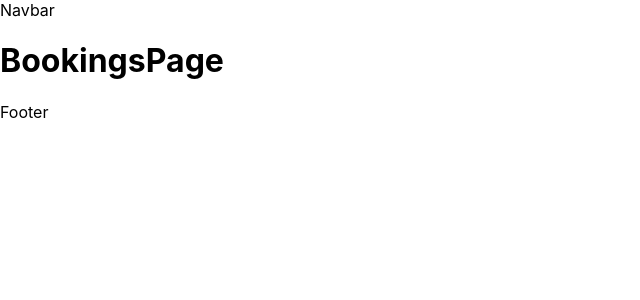
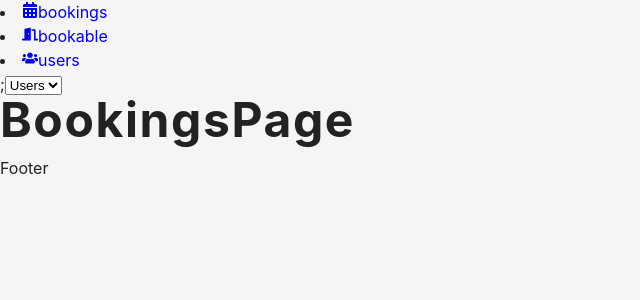
Before and after one commit to VladiVK/react-ts-bookable, a React (Create React App) app: page / in a window 1280 px wide. Shown: the top 300 px of the page, without its empty margins (0-640 px from the left). Built offline with nearby package versions, Linux system fonts and the light colour scheme.

Commit message:
chore: initial global css

```diff
--- a/package.json
+++ b/package.json
@@ -17,6 +17,7 @@
     "react-redux": "^8.0.2",
     "react-router-dom": "^6.3.0",
     "react-scripts": "^2.1.3",
+    "styled-components": "^5.3.5",
     "typescript": "^4.7.4",
     "web-vitals": "^2.1.4"
   },
--- a/src/components/index.js
+++ b/src/components/index.js
@@ -1,4 +1,5 @@
 import Navbar from './navbar';
 import Footer from './footer';
 import UserPicker from './userPicker';
-export { Navbar, Footer, UserPicker };
+import NavbarLinks from './navbarLinks';
+export { Navbar, NavbarLinks, Footer, UserPicker };
--- a/src/components/navbar/Navbar.tsx
+++ b/src/components/navbar/Navbar.tsx
@@ -1,7 +1,16 @@
 import React from 'react';
+import NavbarLinks from '../navbarLinks';
+import UserPicker from '../userPicker';
 
 const Navbar = () => {
-  return <div>Navbar</div>;
+  return (
+    <nav>
+      <div className='nav__center'>
+        <NavbarLinks />
+        <UserPicker />
+      </div>
+    </nav>
+  );
 };
 
 export default Navbar;
--- /dev/null
+++ b/src/components/navbarLinks/NavbarLinks.tsx
@@ -0,0 +1,23 @@
+import React from 'react';
+import { NavLink } from 'react-router-dom';
+import { links } from '../../utils/constants';
+
+const NavbarLinks = () => {
+  return (
+    <>
+      {links.map((link) => {
+        return (
+          <li key={link.id}>
+            <NavLink to={link.url}>
+              {link.icon}
+              <span>{link.title}</span>
+            </NavLink>
+          </li>
+        );
+      })}
+      ;
+    </>
+  );
+};
+
+export default NavbarLinks;
--- /dev/null
+++ b/src/components/navbarLinks/index.ts
@@ -0,0 +1,2 @@
+import NavbarLinks from './NavbarLinks';
+export default NavbarLinks;
--- a/src/components/userPicker/UserPicker.tsx
+++ b/src/components/userPicker/UserPicker.tsx
@@ -1,7 +1,11 @@
 import React from 'react';
 
 const UserPicker = () => {
-  return <div>UserPicker</div>;
+  return (
+    <select>
+      <option value=''>Users</option>
+    </select>
+  );
 };
 
 export default UserPicker;
--- a/src/index.css
+++ b/src/index.css
@@ -1,3 +1,33 @@
+/* VARIABLES */
+
+:root {
+  /* accent colors */
+  --clr-main-bg: #f5f5f5;
+  --clr-white: #fff;
+  --clr-orange: #ff7817;
+  --clr-green: #07cb79;
+  --clr-green-light: hsla(155, 93%, 41%, 0.21);
+  --clr-black: #222;
+  --clr-grey: #989898;
+
+  --transition: all 0.3s linear;
+  --spacing: 0.1rem;
+  --radius: 0.25rem;
+  --light-shadow: 0 5px 15px rgba(0, 0, 0, 0.1);
+  --dark-shadow: 0 5px 15px rgba(0, 0, 0, 0.2);
+  --max-width: 1170px;
+  --fixed-width: 620px;
+}
+/* GLOBAL STYLES */
+
+*,
+::after,
+::before {
+  margin: 0;
+  padding: 0;
+  box-sizing: border-box;
+}
+
 body {
   margin: 0;
   font-family: -apple-system, BlinkMacSystemFont, 'Segoe UI', 'Roboto', 'Oxygen',
@@ -5,9 +35,231 @@ body {
     sans-serif;
   -webkit-font-smoothing: antialiased;
   -moz-osx-font-smoothing: grayscale;
+  background: var(--clr-main-bg);
+  color: var(--clr-black);
+  line-height: 1.5;
+  font-size: 0.875rem;
 }
 
 code {
   font-family: source-code-pro, Menlo, Monaco, Consolas, 'Courier New',
     monospace;
 }
+ul {
+  list-style-type: none;
+}
+a {
+  text-decoration: none;
+}
+hr {
+  border: none;
+  border-top: 1px solid var(--clr-grey);
+}
+h1,
+h2,
+h3,
+h4,
+h5 {
+  letter-spacing: var(--spacing);
+  text-transform: capitalize;
+  line-height: 1.25;
+  margin-bottom: 0.75rem;
+}
+h1 {
+  font-size: 2.5rem;
+}
+h2 {
+  font-size: 2rem;
+}
+h3 {
+  font-size: 1.5rem;
+}
+h4 {
+  font-size: 1.25rem;
+}
+h5 {
+  font-size: 0.875rem;
+}
+p {
+  margin-bottom: 1.25rem;
+  color: var(--clr-black);
+}
+@media screen and (min-width: 800px) {
+  h1 {
+    font-size: 3rem;
+  }
+  h2 {
+    font-size: 2.5rem;
+  }
+  h3 {
+    font-size: 2rem;
+  }
+  h4 {
+    font-size: 1.5rem;
+  }
+  h5 {
+    font-size: 1rem;
+  }
+  body {
+    font-size: 1rem;
+  }
+  h1,
+  h2,
+  h3,
+  h4 {
+    line-height: 1;
+  }
+}
+/*  global classes */
+
+/* section */
+.section {
+  padding: 5rem 0;
+}
+.container-center {
+  width: 90vw;
+  margin: 0 auto;
+  max-width: var(--max-width);
+}
+
+@keyframes spinner {
+  to {
+    transform: rotate(360deg);
+  }
+}
+
+.loading {
+  width: 6rem;
+  height: 6rem;
+  margin: 0 auto;
+  margin-top: 10rem;
+  border-radius: 50%;
+  border: 4px solid #ccc;
+  border-top-color: var(--clr-orange);
+  animation: spinner 0.6s linear infinite;
+}
+
+.btn {
+  text-transform: uppercase;
+
+  background: var(--clr-green);
+  color: var(--clr-white);
+
+  padding: 0.375rem 0.75rem;
+  letter-spacing: var(--spacing);
+  display: inline-block;
+  font-weight: 400;
+  transition: var(--transition);
+  font-size: 0.875rem;
+  cursor: pointer;
+  box-shadow: 0 1px 3px rgba(0, 0, 0, 0.2);
+  border-radius: var(--radius);
+  border-color: transparent;
+}
+.btn:hover {
+  background: var(--clr-green-light);
+}
+
+/*
+.page-100 {
+  min-height: calc(100vh - 10rem);
+  padding: 5rem 0;
+}
+.page {
+  min-height: calc(100vh - (20vh + 10rem));
+} */
+
+/* ****** Project css for checking ******** */
+
+/* header {
+  margin: 0;
+  padding: 1rem;
+  display: flex;
+  justify-content: space-between;
+  align-items: center;
+  background: var(--primary);
+}
+
+header ul {
+  list-style: none;
+  padding: 0;
+  margin: 0;
+}
+
+header li {
+  display: inline-block;
+  margin: 0 1rem 0 0;
+  padding: 0;
+}
+
+header a.btn {
+  width: 9rem;
+}
+
+.btn {
+  background: var(--button-bg);
+  color: var(--light-text);
+  border: none;
+  border-radius: 1.5rem;
+  padding: 0.5rem 1.5rem;
+  margin-left:0.5rem;
+  font-size: 1rem;
+  transition: all 0.4s ease;
+  display: inline-flex;
+  align-items: center;
+  justify-content: center;
+  cursor: pointer;
+  box-sizing: border-box;
+}
+.btn:first-child {
+  margin-left: 0;
+}
+
+a.btn {
+  text-decoration: none;
+  background-color: var(--primary);
+}
+
+.btn-delete {
+  background: var(--error);
+  color: white;
+}
+
+.btn > svg:first-child {
+  margin-right: 0.4rem;
+}
+
+.btn > svg:last-child {
+  margin-left: 0.4rem;
+}
+
+.btn:hover {
+  box-shadow: 0 2px 5px rgba(0, 0, 0, 0.4);
+}
+
+.btn-header {
+  background: var(--primary);
+  border: 1px solid var(--button-bg);
+}
+
+.btn-header:hover {
+  border-color: var(--light-text);
+}
+
+main {
+  margin: 40px auto;
+  display: grid;
+}
+
+.bookings-page {
+  grid-template-columns: 1fr 5fr;
+  grid-column-gap: 20px;
+  margin: 40px 20px;
+}
+
+.bookables-page,
+.users-page {
+  max-width: 70em;
+  grid-template-columns: 1fr 3fr;
+  grid-column-gap: 40px;
+} */
--- a/src/utils/constants.js
+++ b/src/utils/constants.js
@@ -1,3 +1,4 @@
+import React from 'react';
 import { FaCalendarAlt, FaDoorOpen, FaUsers } from 'react-icons/fa';
 
 export const links = [
```
Also changed, not shown: 1 other file (tests, documents, lock files or other folders).
